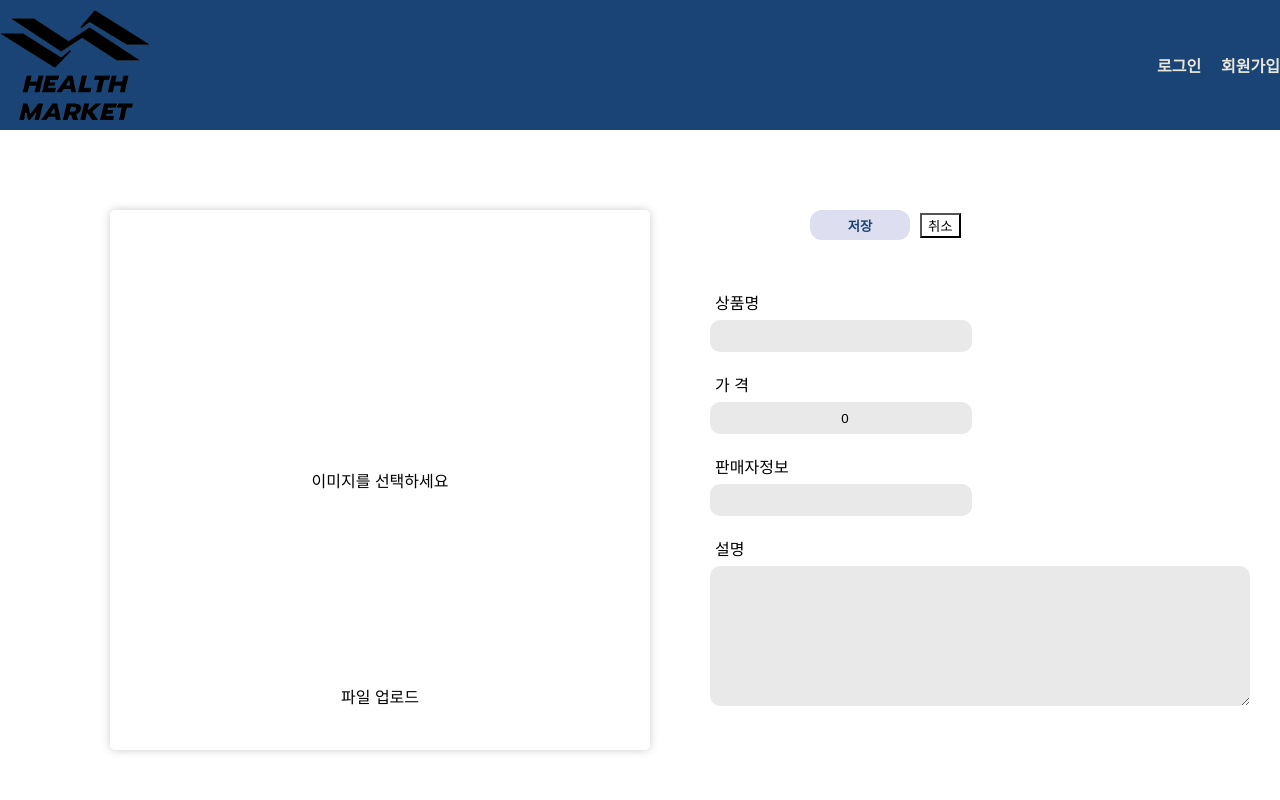
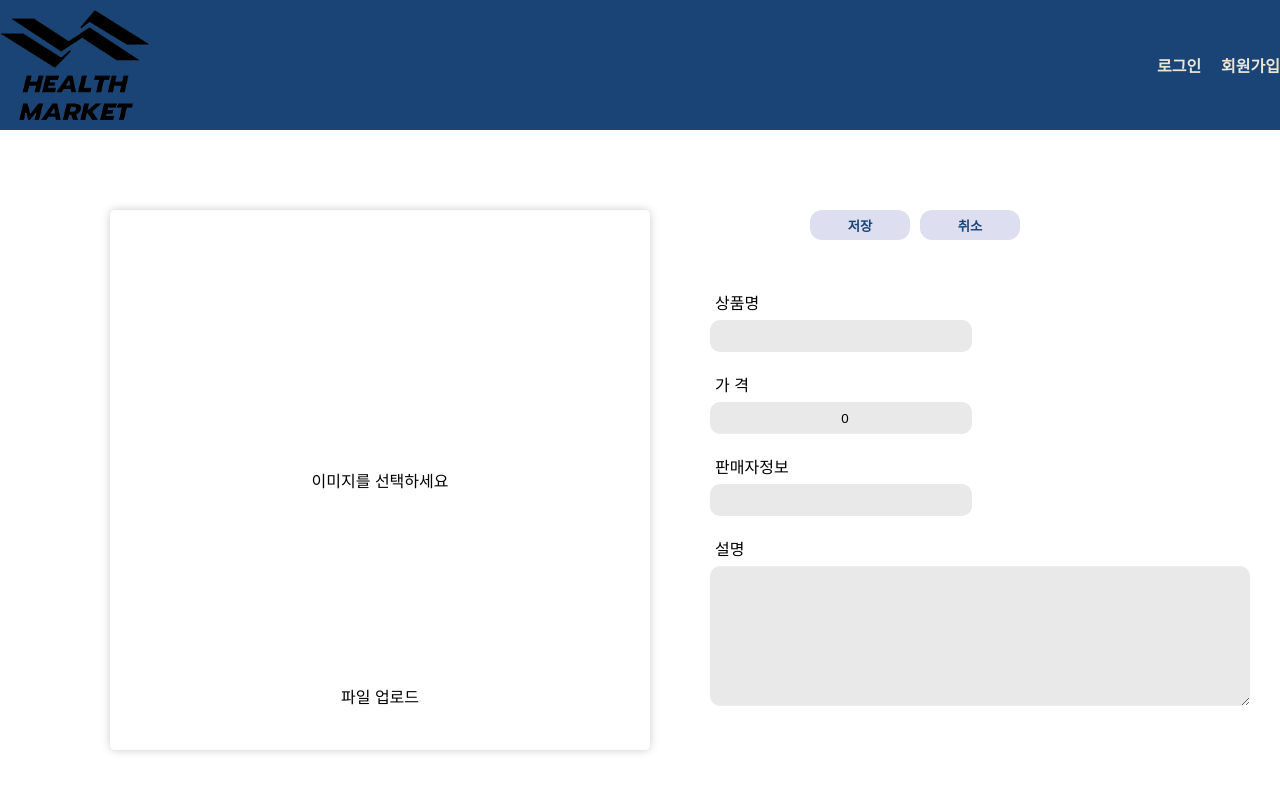
Before and after one commit to leeseojin221/HealthMarket, a React (Create React App) app: page /editPage/1 in a window 1280 px wide. Shown: the top 800 px of the page. Built offline with nearby package versions, Linux system fonts and the light colour scheme; no server answers; the database is empty.

Commit message:
Design: 버튼 컴포넌트 취소 버튼 CSS 수정

```diff
--- a/src/components/Buttons.jsx
+++ b/src/components/Buttons.jsx
@@ -9,8 +9,6 @@ function Buttons({ children, ...props }) {
 export default Buttons;
 
 export const DeleteButton = ({ handleDelete }) => {
-  // const navigate = useNavigate();
-  // const deleteButton = () => {};
   return <DeleteBtn onClick={handleDelete}>삭제</DeleteBtn>;
 };
 
@@ -86,8 +84,25 @@ const EditBtn = styled.button`
 `;
 
 const CancelBtn = styled.button`
-  background-color: white;
+  align-items: center;
+  /* margin: 5px; */
+  margin-right: 10px;
+  width: 100px;
+  height: 30px;
+  border-radius: 7px;
+  /* padding: 10px 15px; */
+  background-color: #dddff0;
+  color: #1a4475;
+  border: none;
+  border-radius: 12px;
+  font-weight: 700;
+  text-align: center;
   cursor: pointer;
+  &:hover {
+    background-color: #1a4475;
+    color: #dddff0;
+    transition: all 0.3s;
+  }
 `;
 
 export const SignupButton = ({ children, onClick }) => {
```
